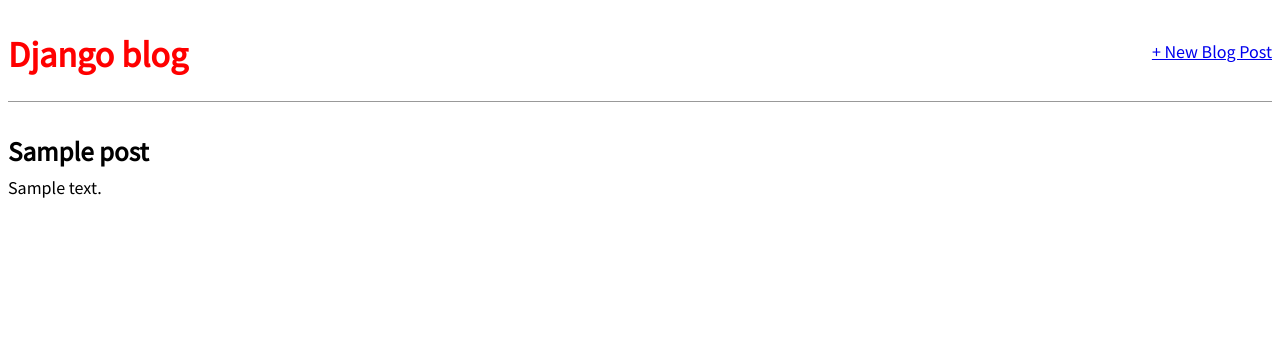
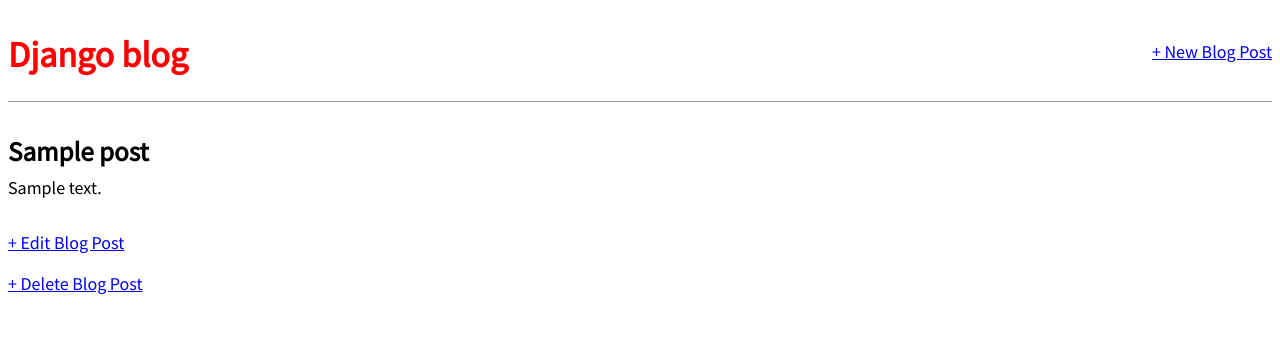
Before and after one commit to Falence/blog_app, a Django app: page /post/1 in a window 1280 px wide. Shown: the top 362 px of the page. Run offline with Django 4.2, Linux system fonts and the light colour scheme; tables that the repository leaves empty hold one stand-in row (values such as "Sample post").

Commit message:
added update and delete form feature

```diff
--- a/blog/urls.py
+++ b/blog/urls.py
@@ -1,8 +1,10 @@
 from django.urls import path
-from .views import BlogDetailView, BlogListView, BlogCreateView
+from .views import BlogDeleteView, BlogDetailView, BlogListView, BlogCreateView, BlogUpdateView
 
 urlpatterns = [
     path('', BlogListView.as_view(), name='home'),
     path('post/<int:pk>', BlogDetailView.as_view(), name='post_detail'),
-    path('post/new/', BlogCreateView.as_view(), name='post_new')
+    path('post/new/', BlogCreateView.as_view(), name='post_new'),
+    path('post/<int:pk>/edit', BlogUpdateView.as_view(), name='post_edit'),
+    path('post/<int:pk>/delete', BlogDeleteView.as_view(), name='post_delete')
 ]
--- a/blog/views.py
+++ b/blog/views.py
@@ -1,5 +1,7 @@
 from django.views.generic import ListView, DetailView
-from django.views.generic.edit import CreateView
+from django.views.generic.edit import CreateView , UpdateView, DeleteView
+from django.urls import reverse_lazy
+
 from blog.models import Post
 
 class BlogListView(ListView):
@@ -14,3 +16,13 @@
     model = Post
     template_name = 'post_new.html'
     fields = ['title', 'author', 'body']
+
+class BlogUpdateView(UpdateView):
+    model = Post
+    template_name = 'post_edit.html'
+    fields = ['title', 'body']
+
+class BlogDeleteView(DeleteView):
+    model = Post
+    template_name = 'post_delete.html'
+    success_url = reverse_lazy('home')
--- a/templates/post_detail.html
+++ b/templates/post_detail.html
@@ -5,4 +5,7 @@
         <h2>{{ post.title }}</h2>
         <p>{{ post.body }}</p>
     </div>
+
+    <p><a href="{% url 'post_edit' post.pk %}">+ Edit Blog Post</a></p>
+    <p><a href="{% url 'post_delete' post.pk %}">+ Delete Blog Post</a></p>
 {% endblock content %}
```
Also changed, not shown: templates/post_delete.html (added, +10 -0 lines), templates/post_edit.html (added, +10 -0 lines).
